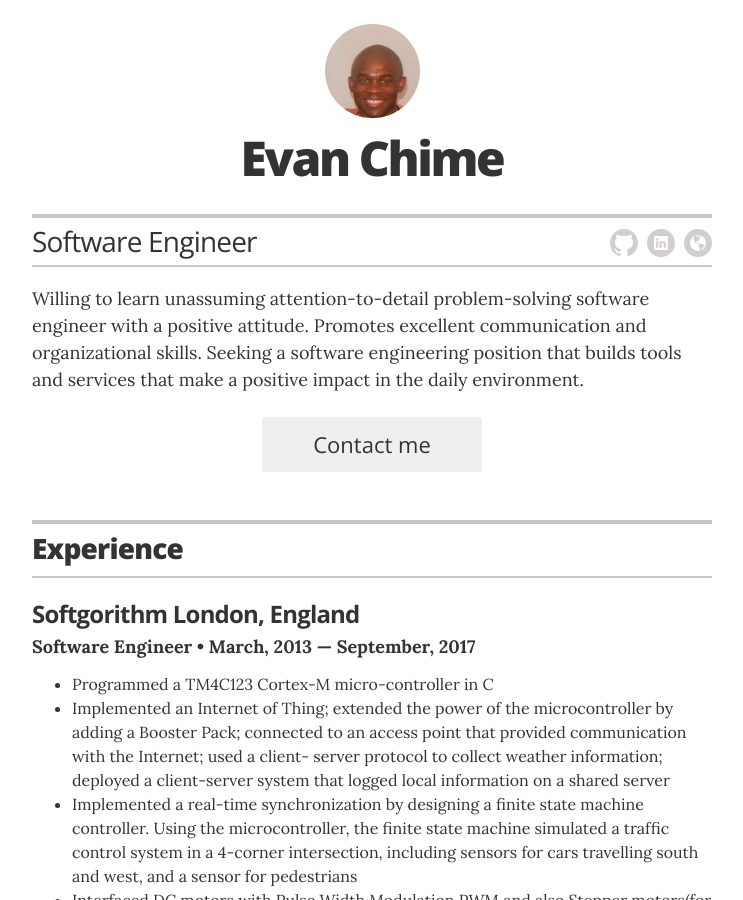
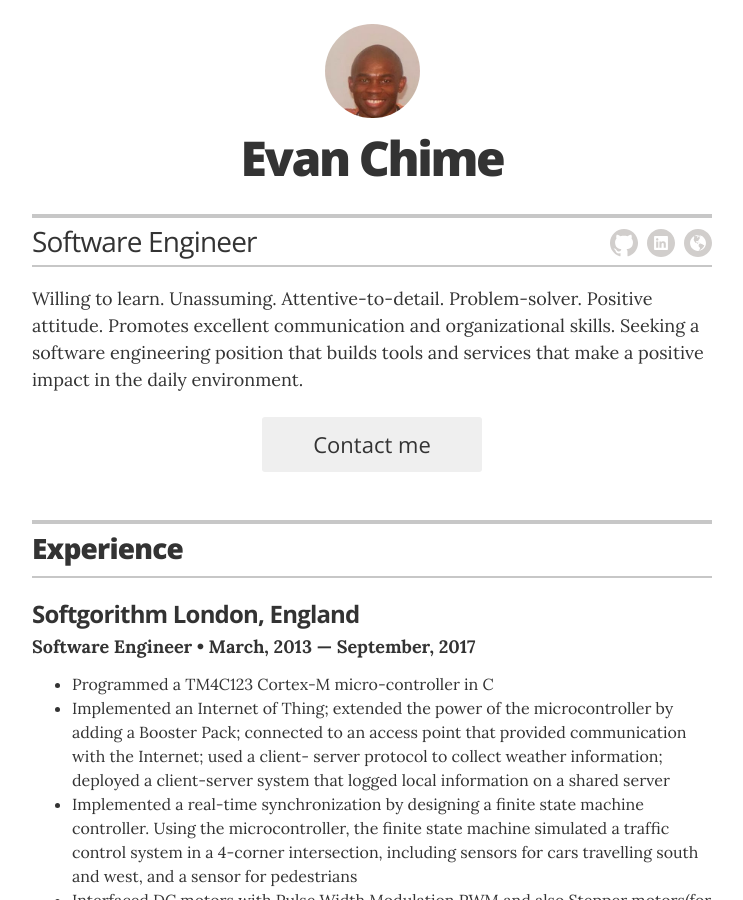
Before and after one commit to evanchime/resume, a Jekyll site: the page built from index.html, in a window 1280 px wide and 900 px high. Shown: the whole window, without its empty margins (268-1011 px from the left). Built offline with Jekyll 4.4.1, drawn with Linux system fonts in a browser that asks for light colours.

Commit message:
Modified _config.yml. Updated intro

```diff
--- a/_config.yml
+++ b/_config.yml
@@ -16,8 +16,7 @@ resume_contact_email:           "evanchime@gmail.com"
 resume_contact_telephone:       "+44 740363 8832"
 resume_contact_address:         "50 Kashgar Road SE18 1HS London UK"
 resume_header_contact_info: "50 Kashgar Road SE18 1HS London UK | +44 740363 8832 | evanchime@gmail.com"
-resume_header_intro: "<p>Willing to learn unassuming attention-to-detail problem-solving software engineer with a positive
-        attitude. Promotes excellent communication and organizational skills. Seeking a software engineering
+resume_header_intro: "<p>Willing to learn. Unassuming. Attentive-to-detail. Problem-solver. Positive attitude. Promotes excellent communication and organizational skills. Seeking a software engineering
         position that builds tools and services that make a positive impact in the daily environment.
         </p>"
 
```
